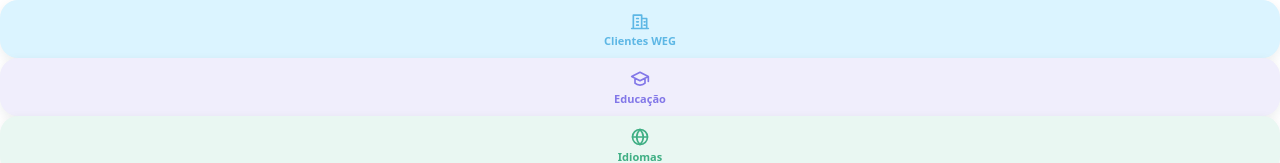
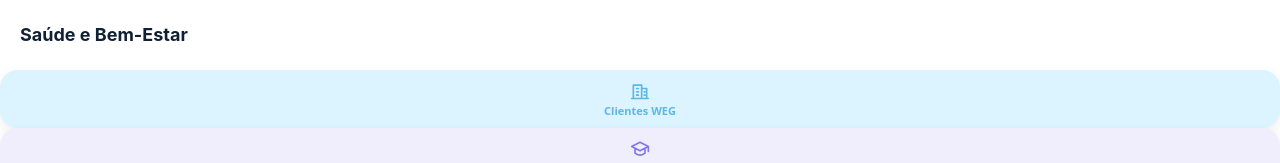
Before and after one commit to beneficios-weg/mobile, a Svelte app: page / in a window 1280 px wide. Shown: the top 163 px of the page. Built offline with nearby package versions, Linux system fonts and the light colour scheme; no server answers.

Commit message:
feat: add reusable title component to home screen

```diff
--- a/src/App.svelte
+++ b/src/App.svelte
@@ -1,6 +1,7 @@
 <script lang="ts">
   import CategoryButton, { type CategoryButtonTone } from './components/atoms/CategoryButton.svelte'
   import Map from './components/Map.svelte'
+  import Title from './components/atoms/Title.svelte'
   import clientsIcon from './assets/categories/clients-weg.svg'
   import educationIcon from './assets/categories/education.svg'
   import languageIcon from './assets/categories/languages.svg'
@@ -27,6 +28,9 @@
 </svelte:head>
 
 <main class="button-showcase" aria-label="Teste responsivo dos botões de categoria">
+  <div class="home-title">
+    <Title text="Saúde e Bem-Estar" />
+  </div>
   <section class="category-grid" aria-label="Categorias de benefícios">
     {#each categories as category (category.label)}
       <CategoryButton
@@ -54,4 +58,9 @@
     border: 0;
     text-align: initial;
   }
+
+  .home-title {
+    box-sizing: border-box;
+    padding: 24px 20px;
+  }
 </style>
--- /dev/null
+++ b/src/components/atoms/Title.svelte
@@ -0,0 +1,19 @@
+<script lang="ts">
+  type Props = {
+    text: string
+    id?: string
+  }
+
+  let { text, id }: Props = $props()
+</script>
+
+<h1 {id}>{text}</h1>
+
+<style>
+  h1 {
+    margin: 0;
+    color: #112033;
+    font: 700 18px/22px Inter, system-ui, -apple-system, 'Segoe UI', sans-serif;
+    letter-spacing: 0;
+  }
+</style>
```
Also changed, not shown: image.png (added).
